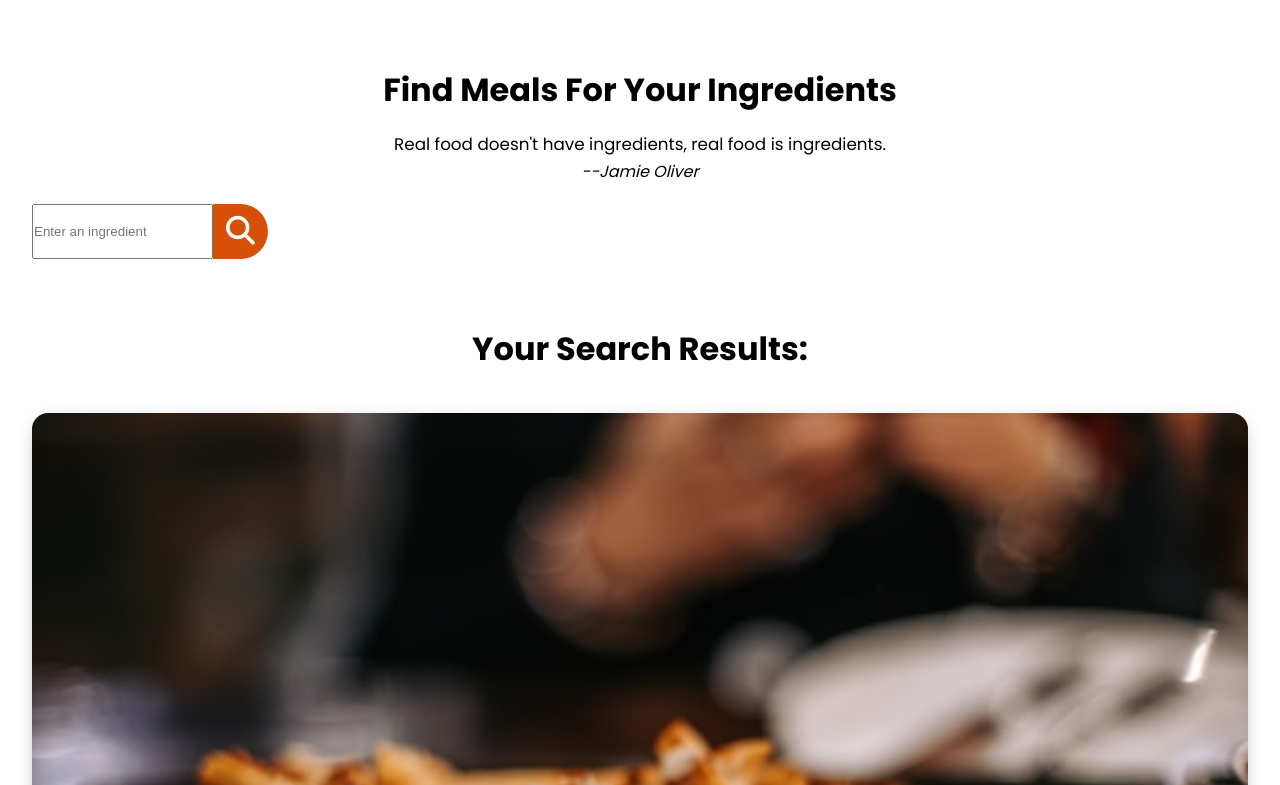
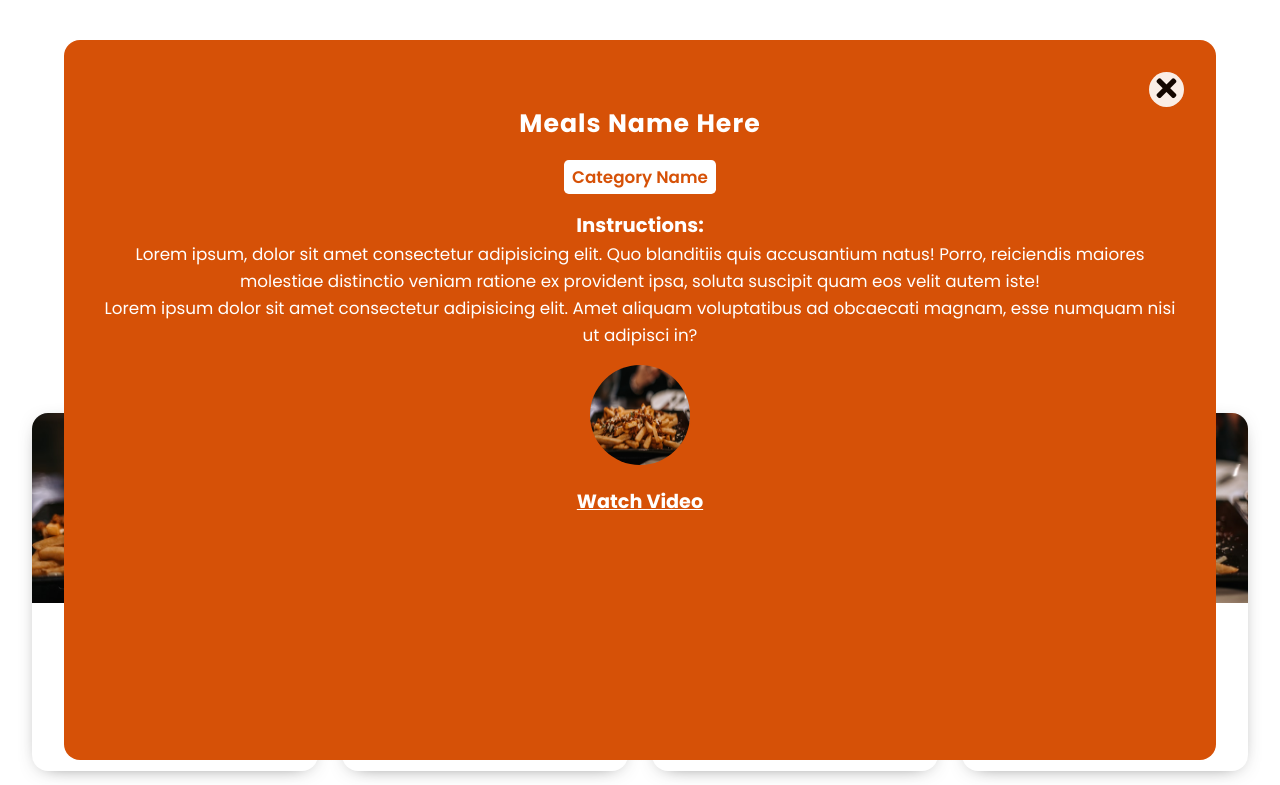
Before and after one commit to MariaCristina5/recipeWebApplication, a plain HTML site: page index.html in a window 1280 px wide. Shown: the top 785 px of the page. Drawn offline with Linux system fonts and the light colour scheme.

Commit message:
Add files via upload

```diff
--- a/index.html
+++ b/index.html
@@ -3,43 +3,107 @@
 
 <head>
     <meta charset="UTF-8">
-    <meta http-equiv="X-UA-Compatible" content="IE=edge">
     <meta name="viewport" content="width=device-width, initial-scale=1.0">
-    <link rel="stylesheet" href="https://cdnjs.cloudflare.com/ajax/libs/font-awesome/6.2.1/css/all.min.css">
+
+    <link rel="stylesheet" href="https://cdnjs.cloudflare.com/ajax/libs/font-awesome/5.15.1/css/all.min.css"
+        integrity="sha512-+4zCK9k+qNFUR5X+cKL9EIR+ZOhtIloNl9GIKS57V1MyNsYpYcUrUeQc9vNfzsWfV28IaLL3i96P9sdNyeRssA=="
+        crossorigin="anonymous" />
     <link rel="stylesheet" href="styles.css">
-
-    <title>Recipe Web App</title>
+    <title>Find Meal For Your Ingredients</title>
 </head>
 
 <body>
+
     <div class="container">
         <div class="meal-wrapper">
             <div class="meal-search">
                 <h2 class="title">Find Meals For Your Ingredients</h2>
-                <blockqoute>Real food doesn't have ingredients, real food is ingredients.<br>
-                    <cite>--Jamie Oliver</cite>
-                </blockqoute>
+                <blockquote>Real food doesn't have ingredients, real food is ingredients.<br>
+                    <cite>- Jamie Oliver</cite>
+                </blockquote>
 
                 <div class="meal-search-box">
-                    <input type="text" class="search-content" placeholder="Enter an ingredient" id="search-input">
+                    <input type="text" class="search-control" placeholder="Enter an ingredient" id="search-input">
                     <button type="submit" class="search-btn btn" id="search-btn">
                         <i class="fas fa-search"></i>
                     </button>
                 </div>
             </div>
+
             <div class="meal-result">
                 <h2 class="title">Your Search Results:</h2>
                 <div id="meal">
                     <!-- meal item -->
                     <div class="meal-item">
                         <div class="meal-img">
-                            <img src="food.jpg " alt="food">
+                            <img src="food.jpg" alt="food">
                         </div>
                         <div class="meal-name">
-                            <h3>French Fries</h3>
-                            <a href="#" class="recipe-btn">Get recipe</a>
+                            <h3>Potato Chips</h3>
+                            <a href="#" class="recipe-btn">Get Recipe</a>
                         </div>
-                        <!-- end of meal item -->
+                    </div>
+                    <!-- end of meal item -->
+                    <!-- meal item -->
+                    <div class="meal-item">
+                        <div class="meal-img">
+                            <img src="food.jpg" alt="food">
+                        </div>
+                        <div class="meal-name">
+                            <h3>Potato Chips</h3>
+                            <a href="#" class="recipe-btn">Get Recipe</a>
+                        </div>
+                    </div>
+                    <!-- end of meal item -->
+                    <!-- meal item -->
+                    <div class="meal-item">
+                        <div class="meal-img">
+                            <img src="food.jpg" alt="food">
+                        </div>
+                        <div class="meal-name">
+                            <h3>Potato Chips</h3>
+                            <a href="#" class="recipe-btn">Get Recipe</a>
+                        </div>
+                    </div>
+                    <!-- end of meal item -->
+                    <!-- meal item -->
+                    <div class="meal-item">
+                        <div class="meal-img">
+                            <img src="food.jpg" alt="food">
+                        </div>
+                        <div class="meal-name">
+                            <h3>Potato Chips</h3>
+                            <a href="#" class="recipe-btn">Get Recipe</a>
+                        </div>
+                    </div>
+                    <!-- end of meal item -->
+                </div>
+            </div>
+
+
+            <div class="meal-details">
+                <!-- recipe close btn -->
+                <button type="button" class="btn recipe-close-btn" id="recipe-close-btn">
+                    <i class="fas fa-times"></i>
+                </button>
+
+                <!-- meal content -->
+                <div class="meal-details-content">
+                    <h2 class="recipe-title">Meals Name Here</h2>
+                    <p class="recipe-category">Category Name</p>
+                    <div class="recipe-instruct">
+                        <h3>Instructions:</h3>
+                        <p>Lorem ipsum, dolor sit amet consectetur adipisicing elit. Quo blanditiis quis accusantium
+                            natus! Porro, reiciendis maiores molestiae distinctio veniam ratione ex provident ipsa,
+                            soluta suscipit quam eos velit autem iste!</p>
+                        <p>Lorem ipsum dolor sit amet consectetur adipisicing elit. Amet aliquam voluptatibus ad
+                            obcaecati magnam, esse numquam nisi ut adipisci in?</p>
+                    </div>
+                    <div class="recipe-meal-img">
+                        <img src="food.jpg" alt="">
+                    </div>
+                    <div class="recipe-link">
+                        <a href="#" target="_blank">Watch Video</a>
                     </div>
                 </div>
             </div>
@@ -48,7 +112,6 @@
 
 
 
-
     <script src="app.js"></script>
 </body>
 
--- a/styles.css
+++ b/styles.css
@@ -84,7 +84,7 @@ body {
     width: 55px;
     height: 55px;
     font-size: 1.8rem;
-    background-color: var(--tenne-tawny);
+    background: var(--tenne-tawny);
     color:#fff;
     border: none;
     border-top-right-radius: 2rem;
@@ -93,7 +93,7 @@ body {
 }
 
 .search-btn:hover {
-    background-color: var(--tenne-tawny-dark)
+    background-color: var(--tenne-tawny-dark);
 }
 
 .meal-result {
@@ -102,12 +102,13 @@ body {
 
 #meal {
     margin: 2.4rem 0;
+
 }
 
 .meal-item {
     border-radius: 1rem;
     overflow: hidden;
-    box-shadow:  0 4px 21px -12px rgba(0,0,0,0.79);
+    box-shadow: 0 4px 21px -12px rgba(0,0,0,0.79);
     margin: 2rem 0;
 }
 
@@ -127,9 +128,136 @@ body {
 .recipe-btn {
     text-decoration: none;
     color: #fff;
-    background: var(--tenne-tawny-dark);
+    background: var(--tenne-tawny);
     font-weight: 500;
     font-size: 1.1rem;
     padding: 0.75rem 0;
     display: block;
+    width: 175px;
+    margin: 1rem auto;
+    border-radius: 2rem;
+    transition: all 0.4s linear;
 }
+
+.recipe-btn:hover {
+    background: var(--tenne-tawny-dark);
+}
+
+/* meal details */
+.meal-details {
+    position: fixed;
+    top: 50%;
+    left: 50%;
+    transform: translate(-50%, -50%);
+    color: #fff;
+    background: var(--tenne-tawny);
+    border-radius: 1rem;
+    width: 90%;
+    height: 90%;
+    overflow-y: scroll;
+
+    padding: 2rem 0;
+}
+/* face sa dispara scrollbar-ul */
+.meal-details::-webkit-scrollbar {
+    width: 10px;
+}
+
+.meal-details::-webkit-scrollbar-thumb {
+    background: #f0f0f0;
+    border-radius: 2rem;
+}
+
+/* js related */
+.showRecipe {
+    display: block;
+}
+
+.meal-details-content {
+    margin: 2rem;
+}
+
+.recipe-close-btn {
+    position: absolute;
+    right: 2rem;
+    top: 2rem;
+    font-size: 1.8rem;
+    background: #fff;
+    border: none;
+    width: 35px;
+    height: 35px;
+    border-radius: 50%;
+    display: flex;
+    align-items: center;
+    justify-content: center;
+    opacity: 0.9;
+}
+
+.recipe-title {
+    letter-spacing: 1px;
+    padding-bottom: 1rem;
+}
+
+.recipe-category {
+    background: #fff;
+    font-weight: 600;
+    color: var(--tenne-tawny);
+    display: inline-block;
+    padding: 0.2rem 0.5rem;
+    border-radius: 0.3rem;
+}
+
+
+.recipe-instruct {
+    padding: 1rem 0;
+}
+
+.recipe-meal-img img {
+    width: 100px;
+    height: 100px;
+    border-radius: 50%;
+    margin: 0 auto;
+    display: block;
+}
+
+.recipe-link {
+    margin: 1.4rem 0;
+}
+
+.recipe-link a {
+    color: #fff;
+    font-size: 1.2rem;
+    font-weight: 700;
+    transition: all 0.4s linear;
+}
+
+.recipe-link a:hover {
+    opacity: 0.8;
+}
+
+/* Media Queries */
+@media screen and (min-width: 600px) {
+    .meal-search-box {
+        width: 540px;
+        margin-left: auto;
+        margin-right: auto;
+    }
+
+}
+
+@media screen and (min-width: 768px) {
+    #meal {
+        display: grid;
+        grid-template-columns: repeat(3, 1fr);
+        gap: 1.5rem;
+    }
+    .meal-item {
+        margin: 0;
+    }
+}
+
+@media screen and (min-width: 992px) {
+    #meal {
+        grid-template-columns: repeat(4, 1fr);
+    }
+}
```
